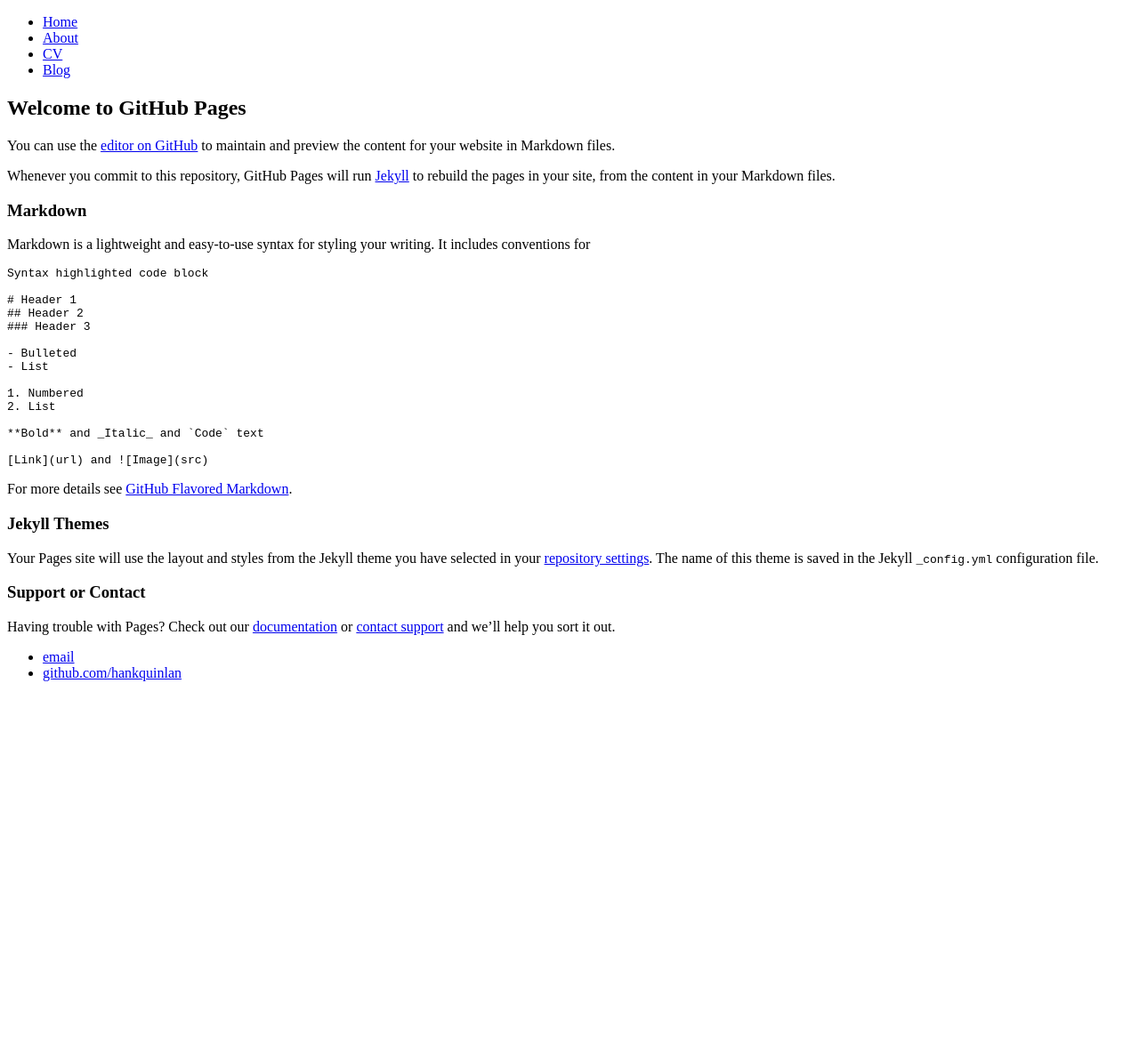
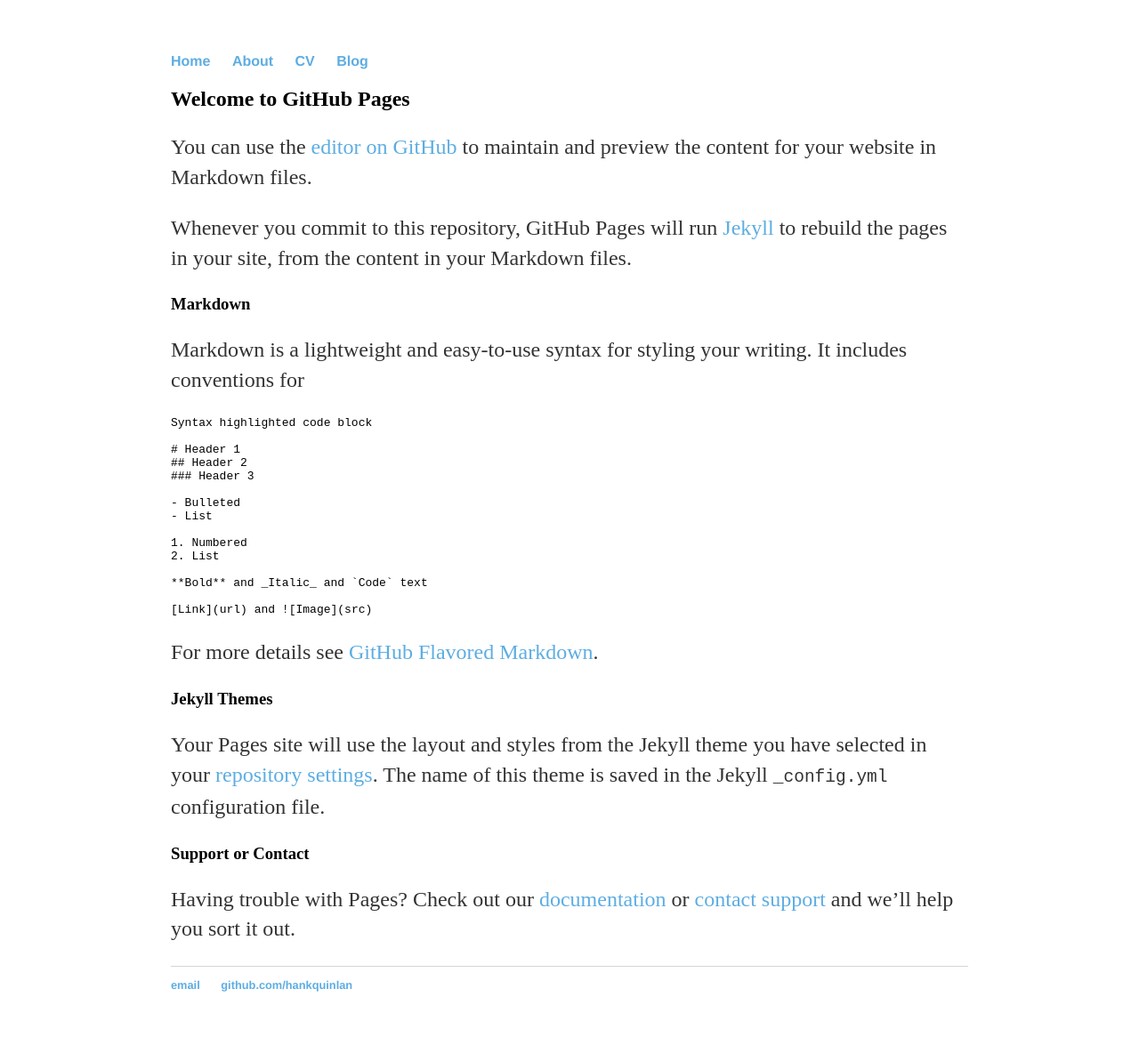
Before and after one commit to Claudiusthefool/claudius.github.io, a Jekyll site: the page built from README.md, in a window 1280 px wide. Shown: the whole page at 89% size. Built offline with Jekyll 4.4.1, drawn with Linux system fonts in a browser that asks for light colours; before the commit the page ends 900 px from its top, so only the background shows below that.

Commit message:
Update default.html

```diff
--- a/_layouts/default.html
+++ b/_layouts/default.html
@@ -3,7 +3,7 @@
 		<head>
 			<title>{{ page.title }}</title>
 			<!-- link to main stylesheet -->
-			<link rel="stylesheet" type="text/css" href="claudiusthefool.github.io/css/main.css" />
+			<link rel="stylesheet" type="text/css" href="../css/main.css" />
 		</head>
 		<body>
 			<nav>
```
